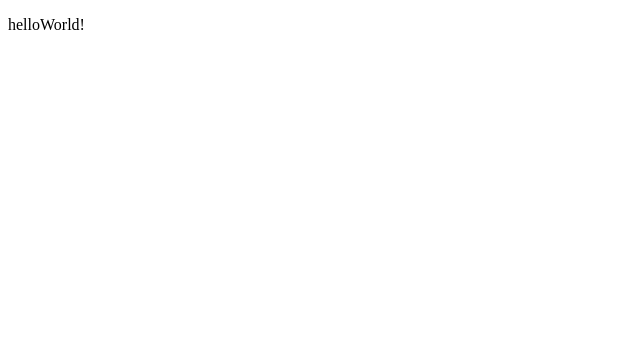
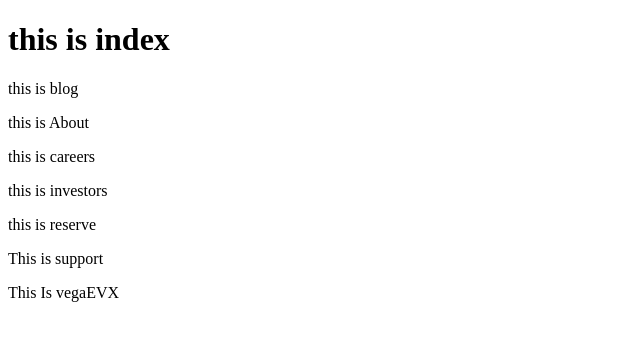
Before and after one commit to BlazeIsClone/vega-website, a React app: page / in a window 1280 px wide. Shown: the top 340 px of the page, without its empty margins (0-640 px from the left). Built offline with nearby package versions, Linux system fonts and the light colour scheme.

Commit message:
add:(./src/_dir) pages inherited to APP

```diff
--- a/src/App.js
+++ b/src/App.js
@@ -1,10 +1,27 @@
 import React, { Component } from "react";
 import "./App.css";
+import Home from "./home/Home.js";
+import Blog from "./blog/Blog.js";
+import About from "./about/About.js";
+import Careers from "./careers/Careers.js";
+import Investors from "./investors/Investors.js";
+import Reserve from "./reserve/Reserve.js";
+import Support from "./support/Support.js";
+import VegaEvx from "./vegaEvx/VegaEvx.js";
 
 class App extends Component {
     render() {
         return (
-            <p>helloWorld!</p>
+            <div>
+                <Home />
+                <Blog />
+                <About/>
+                <Careers />
+                <Investors />
+                <Reserve />
+                <Support />
+                <VegaEvx />
+            </div>
         );
     }
 }
--- /dev/null
+++ b/src/about/About.js
@@ -0,0 +1,13 @@
+import React, { Component } from "react";
+
+class About extends Component {
+    render() {
+        return (
+            <div>
+        <p>this is About</p>
+            </div>
+        );
+    }
+}
+
+export default About;
--- /dev/null
+++ b/src/blog/Blog.js
@@ -0,0 +1,13 @@
+import React, { Component } from "react";
+
+class Blog extends Component {
+    render() {
+        return (
+            <div>
+            <p>this is blog</p>
+            </div>
+        );
+    }
+}
+
+export default Blog;
--- /dev/null
+++ b/src/careers/Careers.js
@@ -0,0 +1,11 @@
+import React, { Component } from "react";
+
+class Careers extends Component {
+    render() {
+        return (
+            <p>this is careers</p>
+        );
+    }
+}
+
+export default Careers;
--- /dev/null
+++ b/src/home/Home.js
@@ -0,0 +1,11 @@
+import React, { Component } from "react";
+
+class Home extends Component {
+    render() {
+        return (
+            <h1>this is index</h1>
+        );
+    }
+}
+
+export default Home;
--- /dev/null
+++ b/src/investors/Investors.js
@@ -0,0 +1,13 @@
+import React, { Component } from "react";
+
+class Investors extends Component {
+    render() {
+        return (
+            <div>
+        <p>this is investors</p>
+            </div>
+        );
+    }
+}
+
+export default Investors;
--- /dev/null
+++ b/src/reserve/Reserve.js
@@ -0,0 +1,13 @@
+import React, { Component } from "react";
+
+class Reserve extends Component {
+    render() {
+        return (
+            <div>
+                <p>this is reserve</p>
+            </div>
+        );
+    }
+}
+
+export default Reserve;
--- /dev/null
+++ b/src/support/Support.js
@@ -0,0 +1,13 @@
+import React, { Component } from "react";
+
+class Support extends Component {
+    render() {
+        return (
+            <div>
+                <p>This is support</p>
+            </div>
+        );
+    }
+}
+
+export default Support;
--- /dev/null
+++ b/src/vegaEvx/VegaEvx.js
@@ -0,0 +1,13 @@
+import React, { Component } from "react";
+
+class VegaEvx extends Component {
+    render() {
+        return (
+            <div>
+                This Is vegaEVX
+            </div>
+        );
+    }
+}
+
+export default VegaEvx;
```
